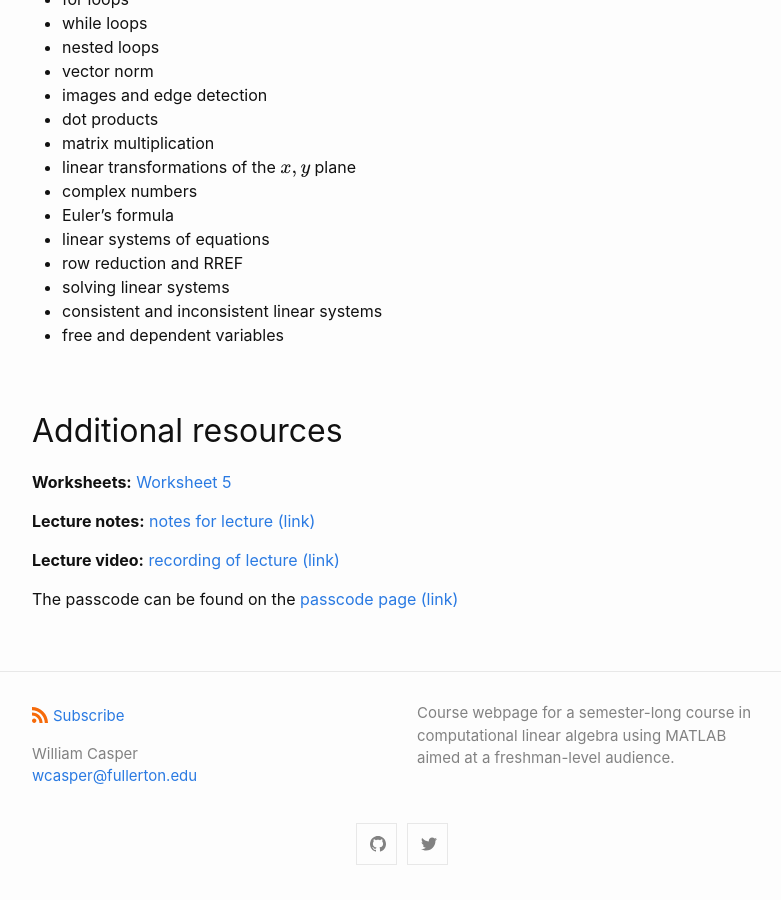
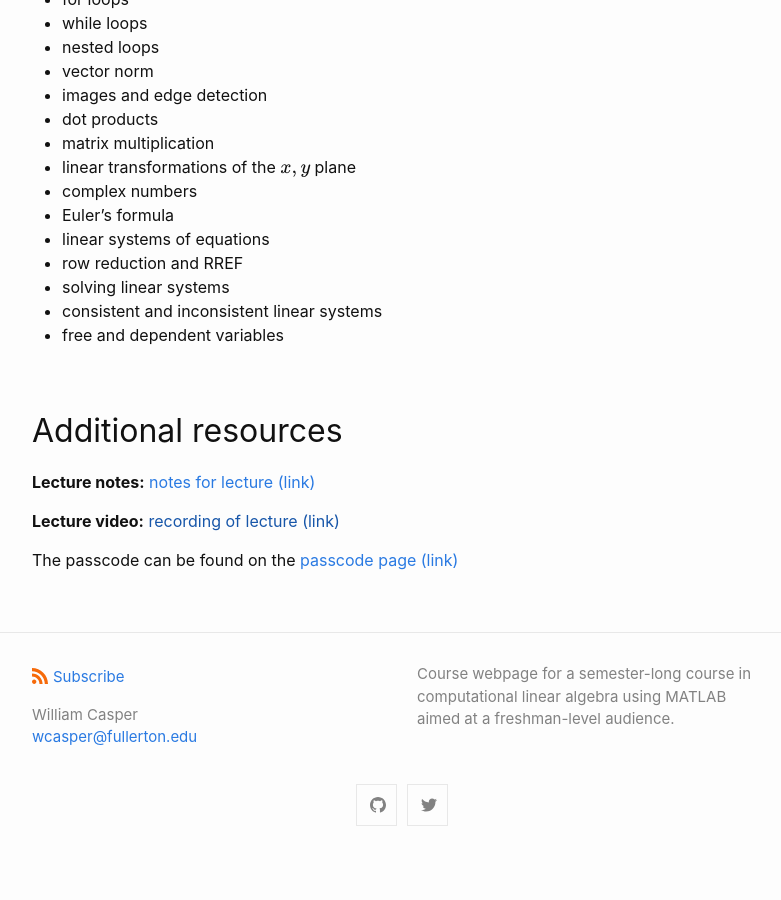
Before and after one commit to wcasper/math107spring2021, a Jekyll site: the page built from _posts/2021-04-12-Week-12-Lecture-19.md, in a window 1280 px wide and 900 px high, scrolled down 684 px. Shown: the whole window, without its empty margins (238-1019 px from the left). Built offline with Jekyll 4.4.1, drawn with Linux system fonts in a browser that asks for light colours; after the commit the page ends 1545 px from its top, so only the background shows below that.

```diff
--- a/_posts/2021-04-12-Week-12-Lecture-19.md
+++ b/_posts/2021-04-12-Week-12-Lecture-19.md
@@ -34,10 +34,8 @@ Notes and highlights from lecture
 
 ## Additional resources
 
-**Worksheets:** <a target="_parent" href="https://wcasper.github.io/math107spring2021/worksheets/ws5">Worksheet 5</a>
+**Lecture notes:** <a target="_parent" href="https://wcasper.github.io/math107spring2021/extras/notes/2021-04-12-Note-09-51.pdf">notes for lecture (link)</a>
 
-**Lecture notes:** <a target="_parent" href="https://wcasper.github.io/math107spring2021/extras/notes/2021-04-07-Note-09-56.pdf">notes for lecture (link)</a>
-
-**Lecture video:** <a target="_parent" href="https://fullerton.zoom.us/rec/share/m_SiuMA6ToREmoI8cvNm_L0GaDfDQ2BV63xHCVWevaeuzeD-UdodzRQMLUJo7q8Y.RhKW8kwXwv-5zf-J">recording of lecture (link)</a>
+**Lecture video:** <a target="_parent" href="">recording of lecture (link)</a>
 
 The passcode can be found on the <a target="_parent" href="https://csufullerton.instructure.com/courses/3127326/pages/video-lecture-keys">passcode page (link)</a>
```
Also changed, not shown: 3 other files.
